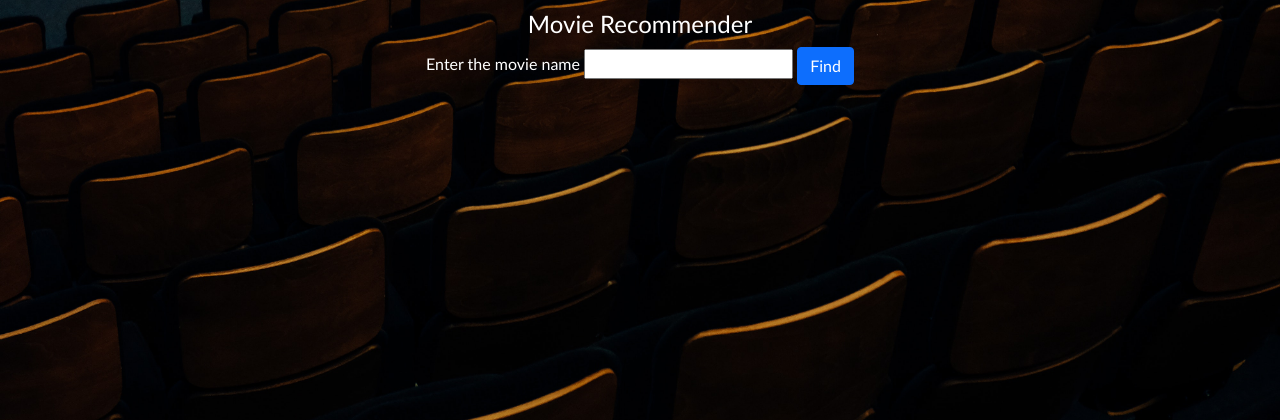
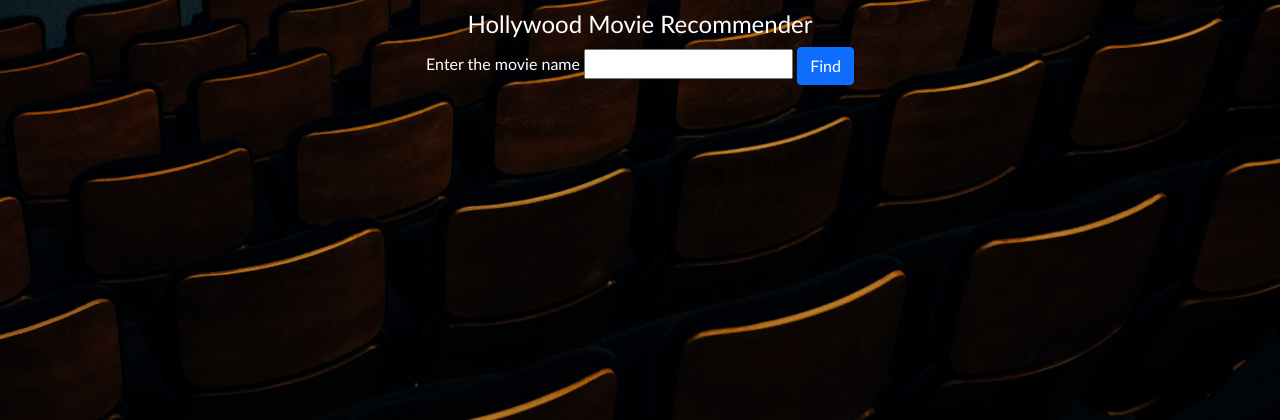
Before and after one commit to priyadarsanmahendiran/Title-Based-Movie-Recommender, a Flask app: page / in a window 1280 px wide. Shown: the top 420 px of the page. Run offline with Flask 2, Linux system fonts and the light colour scheme; parts of the project's set-up code (start-up, migrations or seed data) failed here and were passed over.

Commit message:
Update index.html

```diff
--- a/templates/index.html
+++ b/templates/index.html
@@ -22,7 +22,7 @@
 </head>
 <body>
     <div class="container">
-        <h4>Movie Recommender</h4>
+        <h4>Hollywood Movie Recommender</h4>
         <form action="{{ url_for('predict')}}" method="POST">
             <label for="name">Enter the movie name</label>
             <input type="text" name="name" id="name">
```
